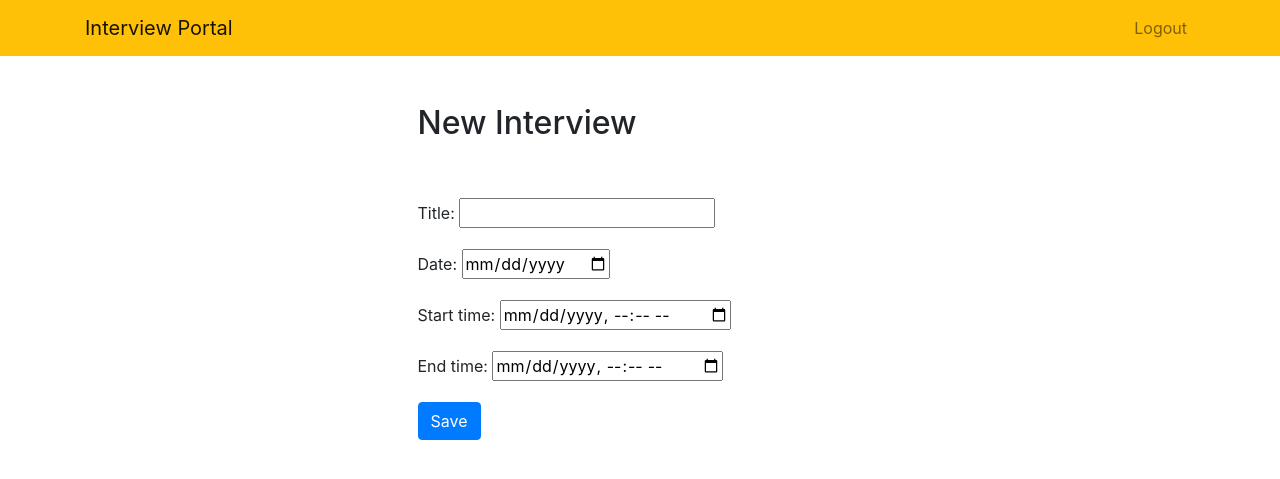
After one commit to jaskaranbhatia/Interview-Creation-Portal, a Django app: page /create_interview/ in a window 1280 px wide. The commit adds this page. Shown: the top 479 px of the page. Run offline with Django 3.2, Linux system fonts and the light colour scheme; a user stored in the database is signed in; some libraries are stand-ins or nearby versions.

Commit message:
Create Interview Added

```diff
--- a/InterviewPortal/InterviewPortal/urls.py
+++ b/InterviewPortal/InterviewPortal/urls.py
@@ -23,4 +23,5 @@ urlpatterns = [
     path('login/', views.loginuser, name='loginuser'),
     path('logout/', views.logoutuser, name='logoutuser'),
     path('interviews/', views.get_interviews, name='get_interviews'),
+    path('create_interview/', views.create_interview, name = 'create_interview'),
 ]
--- /dev/null
+++ b/InterviewPortal/Interviews/forms.py
@@ -0,0 +1,19 @@
+from django.forms import ModelForm
+from .models import Interview
+from django import forms
+
+class DateInput(forms.DateInput):
+    input_type = 'date'
+
+class DateTimeInput(forms.DateInput):
+    input_type = 'datetime-local'
+
+class InterviewForm(ModelForm):
+    class Meta:
+        model = Interview
+        fields = ['title', 'date', 'start_time', 'end_time']
+        widgets = {
+            'date': DateInput(),
+            'start_time' : DateTimeInput(),
+            'end_time' : DateTimeInput()
+        }
--- /dev/null
+++ b/InterviewPortal/Interviews/templates/interviews/createInterview.html
@@ -0,0 +1,22 @@
+{% extends "interviews/base.html" %}
+{% block content %}
+<div class="row justify-content-center mt-5">
+    <div class="col-md-5">
+        <h2>New Interview</h2>
+    </div>
+</div>
+<div class="row justify-content-center mt-5">
+    <div class="col-md-5">
+        {% if error %}
+            <div class="alert alert-danger" role="alert">
+                {{ error }}
+            </div>
+        {% endif %}
+        <form method="POST">
+            {% csrf_token %}
+            {{ form.as_p }}
+            <button type="submit" class="btn btn-primary">Save</button>
+        </form>
+    </div>
+</div>
+{% endblock %}
--- a/InterviewPortal/Interviews/templates/interviews/listings.html
+++ b/InterviewPortal/Interviews/templates/interviews/listings.html
@@ -1,5 +1,11 @@
 {% extends "interviews/base.html" %}
 {% block content %}
+<div class="row mt-5">
+    <div class="col-md-5">
+        <a href = "{% url 'create_interview'%}"><button type="button" class="btn btn-primary">Add Interview</button></a>
+    </div>
+</div>
+<hr>
 <br>
 <div class="row mt-5">
     <div class="col-md-5">
--- a/InterviewPortal/Interviews/views.py
+++ b/InterviewPortal/Interviews/views.py
@@ -3,6 +3,7 @@ from django.contrib.auth.forms import AuthenticationForm
 from django.contrib.auth import login, logout, authenticate
 from django.contrib.auth.decorators import login_required
 from .models import Interview
+from .forms import InterviewForm
 
 # Create your views here.
 def home(request):
@@ -29,3 +30,17 @@ def logoutuser(request):
 def get_interviews(request):
     interviews = Interview.objects.all()
     return render(request , 'interviews/listings.html', { 'interviews':interviews } )
+
+
+@login_required
+def create_interview(request):
+    if request.method == 'GET':
+        return render(request, 'interviews/createInterview.html', {'form':InterviewForm})
+    else:
+        try:
+            form = InterviewForm(request.POST)
+            newInterview = form.save(commit=False)
+            newInterview.save()
+            return redirect('get_interviews')
+        except ValueError:
+            return render(request, 'interviews/createInterview.html', {'form':InterviewForm(), 'error':'Bad Data Passed'})
```
Also changed, not shown: InterviewPortal/Interviews/form.py (deleted, +0 -7 lines), InterviewPortal/db.sqlite3.
